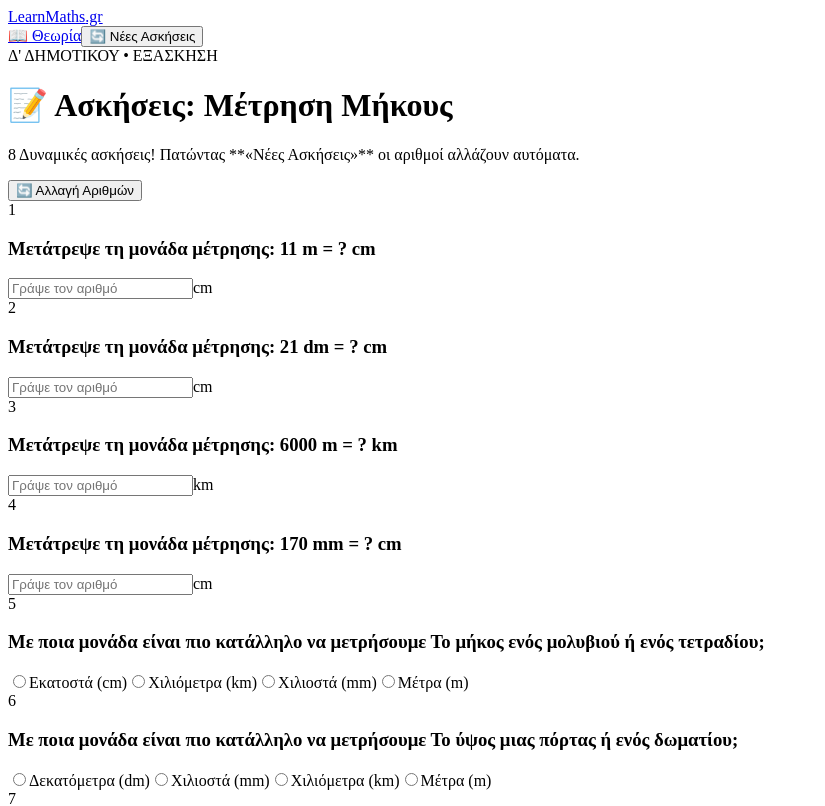
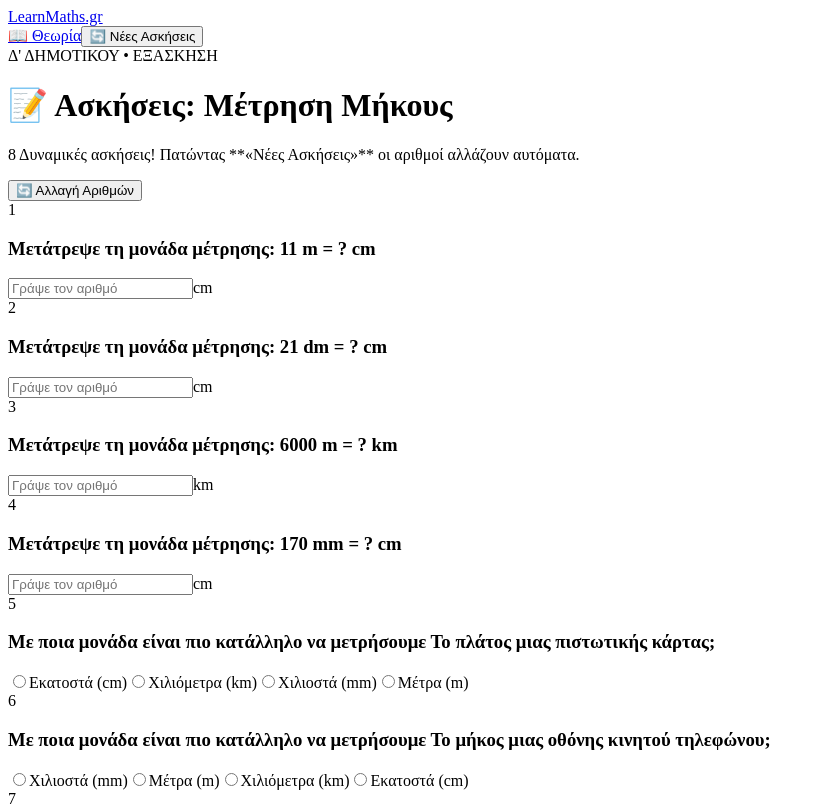
Before and after one commit to gkrimpas-lab/learn-maths-2026, a Next.js app: page /d-dimotikou/8-mikos-ask in a window 1280 px wide. Shown: the top 806 px of the page, without its empty margins (0-825 px from the left). Built offline with nearby package versions, Linux system fonts and the light colour scheme.

Commit message:
Update 8-mikos-ask.js

```diff
--- a/pages/d-dimotikou/8-mikos-ask.js
+++ b/pages/d-dimotikou/8-mikos-ask.js
@@ -20,24 +20,17 @@ function makeBigToSmallQuestion(prevQuestion = null) {
 
   let chosen, val, correct;
 
-  // Βρόχος ελέγχου μοναδικότητας
   while (true) {
     chosen = types[getRandomInt(0, types.length - 1)];
     val = getRandomInt(chosen.min, chosen.max);
     correct = val * chosen.factor;
 
-    // Αν δεν υπάρχει προηγούμενη ερώτηση ή αν είναι διαφορετική, προχωράμε
     if (!prevQuestion || prevQuestion.from !== chosen.from || prevQuestion.val !== val) {
       break;
     }
   }
 
-  return {
-    val,
-    from: chosen.from,
-    to: chosen.to,
-    correct
-  };
+  return { val, from: chosen.from, to: chosen.to, correct };
 }
 
 // 2. Ασκηση: Μετατροπή από Μικρή σε Μεγαλύτερη Μονάδα (Input)
@@ -60,27 +53,47 @@ function makeSmallToBigQuestion(prevQuestion = null) {
     }
   }
 
-  return {
-    val,
-    from: chosen.from,
-    to: chosen.to,
-    correct
-  };
+  return { val, from: chosen.from, to: chosen.to, correct };
 }
 
-// 3. Ασκηση: Επιλογή Κατάλληλης Μονάδας (MCQ)
+// 3. Ασκηση: Επιλογή Κατάλληλης Μονάδας (MCQ) - 22 ΔΙΑΦΟΡΕΤΙΚΕΣ ΕΡΩΤΗΣΕΙΣ
+const SUITABLE_UNITS_POOL = [
+  // ΧΙΛΙΟΜΕΤΡΑ (km)
+  { q: 'Την απόσταση μεταξύ δύο πόλεων (π.χ. Αθήνα - Θεσσαλονίκη)', correct: 'Χιλιόμετρα (km)', wrongs: ['Μέτρα (m)', 'Εκατοστά (cm)', 'Χιλιοστά (mm)'] },
+  { q: 'Το συνολικό μήκος ενός αυτοκινητοδρόμου', correct: 'Χιλιόμετρα (km)', wrongs: ['Μέτρα (m)', 'Δεκατόμετρα (dm)', 'Εκατοστά (cm)'] },
+  { q: 'Την απόσταση που διανύει ένα αεροπλάνο σε μια πτήση', correct: 'Χιλιόμετρα (km)', wrongs: ['Μέτρα (m)', 'Εκατοστά (cm)', 'Χιλιοστά (mm)'] },
+  { q: 'Το μήκος μιας διαδρομής μαραθωνίου δρόμου', correct: 'Χιλιόμετρα (km)', wrongs: ['Μέτρα (m)', 'Δεκατόμετρα (dm)', 'Εκατοστά (cm)'] },
+  { q: 'Την απόσταση του σπιτιού σου από το διπλανό χωριό', correct: 'Χιλιόμετρα (km)', wrongs: ['Μέτρα (m)', 'Εκατοστά (cm)', 'Χιλιοστά (mm)'] },
+
+  // ΜΕΤΡΑ (m)
+  { q: 'Το μήκος μιας πισίνας ολυμπιακών διαστάσεων', correct: 'Μέτρα (m)', wrongs: ['Χιλιόμετρα (km)', 'Εκατοστά (cm)', 'Χιλιοστά (mm)'] },
+  { q: 'Το ύψος ενός πολυώροφου κτιρίου', correct: 'Μέτρα (m)', wrongs: ['Χιλιόμετρα (km)', 'Χιλιοστά (mm)', 'Δεκατόμετρα (dm)'] },
+  { q: 'Το μήκος ενός γηπέδου ποδοσφαίρου', correct: 'Μέτρα (m)', wrongs: ['Χιλιόμετρα (km)', 'Εκατοστά (cm)', 'Χιλιοστά (mm)'] },
+  { q: 'Το ύψος μιας σχολικής αίθουσας', correct: 'Μέτρα (m)', wrongs: ['Χιλιόμετρα (km)', 'Χιλιοστά (mm)', 'Εκατοστά (cm)'] },
+  { q: 'Το μήκος ενός λεωφορείου', correct: 'Μέτρα (m)', wrongs: ['Χιλιόμετρα (km)', 'Χιλιοστά (mm)', 'Δεκατόμετρα (dm)'] },
+
+  // ΕΚΑΤΟΣΤΑ (cm)
+  { q: 'Το μήκος ενός μολυβιού ή ενός στυλό', correct: 'Εκατοστά (cm)', wrongs: ['Χιλιόμετρα (km)', 'Μέτρα (m)', 'Χιλιοστά (mm)'] },
+  { q: 'Το πλάτος ενός βιβλίου ή τετραδίου', correct: 'Εκατοστά (cm)', wrongs: ['Χιλιόμετρα (km)', 'Μέτρα (m)', 'Χιλιοστά (mm)'] },
+  { q: 'Το μήκος μιας οθόνης κινητού τηλεφώνου', correct: 'Εκατοστά (cm)', wrongs: ['Χιλιόμετρα (km)', 'Μέτρα (m)', 'Χιλιοστά (mm)'] },
+  { q: 'Το μήκος του πέλματος ενός παπουτσιού', correct: 'Εκατοστά (cm)', wrongs: ['Χιλιόμετρα (km)', 'Μέτρα (m)', 'Χιλιοστά (mm)'] },
+  { q: 'Το μήκος ενός συνηθισμένου χάρακα', correct: 'Εκατοστά (cm)', wrongs: ['Χιλιόμετρα (km)', 'Μέτρα (m)', 'Χιλιοστά (mm)'] },
+  { q: 'Το πλάτος μιας πιστωτικής κάρτας', correct: 'Εκατοστά (cm)', wrongs: ['Χιλιόμετρα (km)', 'Μέτρα (m)', 'Χιλιοστά (mm)'] },
+
+  // ΧΙΛΙΟΣΤΑ (mm)
+  { q: 'Το πάχος ενός κέρματος των 2 ευρώ', correct: 'Χιλιοστά (mm)', wrongs: ['Μέτρα (m)', 'Χιλιόμετρα (km)', 'Εκατοστά (cm)'] },
+  { q: 'Το πάχος μιας γόμας ή μιας πιστωτικής κάρτας', correct: 'Χιλιοστά (mm)', wrongs: ['Μέτρα (m)', 'Χιλιόμετρα (km)', 'Δεκατόμετρα (dm)'] },
+  { q: 'Το μήκος μιας μυρμηγκοφωλιάς ή ενός μυρμηγκιού', correct: 'Χιλιοστά (mm)', wrongs: ['Μέτρα (m)', 'Χιλιόμετρα (km)', 'Εκατοστά (cm)'] },
+  { q: 'Το πάχος του γυαλιού ενός παραθύρου', correct: 'Χιλιοστά (mm)', wrongs: ['Μέτρα (m)', 'Χιλιόμετρα (km)', 'Δεκατόμετρα (dm)'] },
+  { q: 'Τη διάμετρο της μύτης ενός μηχανικού μολυβιού (π.χ. 0,5)', correct: 'Χιλιοστά (mm)', wrongs: ['Μέτρα (m)', 'Χιλιόμετρα (km)', 'Εκατοστά (cm)'] },
+  { q: 'Το πάχος ενός φύλλου χαρτιού σχεδίασης', correct: 'Χιλιοστά (mm)', wrongs: ['Μέτρα (m)', 'Χιλιόμετρα (km)', 'Εκατοστά (cm)'] }
+];
+
 function makeSuitableUnitQuestion(prevQuestion = null) {
-  const scenarios = [
-    { q: 'Την απόσταση μεταξύ δύο πόλεων (π.χ. Αθήνα - Πάτρα)', correct: 'Χιλιόμετρα (km)', wrongs: ['Μέτρα (m)', 'Εκατοστά (cm)', 'Χιλιοστά (mm)'] },
-    { q: 'Το ύψος μιας πόρτας ή ενός δωματίου', correct: 'Μέτρα (m)', wrongs: ['Χιλιόμετρα (km)', 'Χιλιοστά (mm)', 'Δεκατόμετρα (dm)'] },
-    { q: 'Το μήκος ενός μολυβιού ή ενός τετραδίου', correct: 'Εκατοστά (cm)', wrongs: ['Χιλιόμετρα (km)', 'Μέτρα (m)', 'Χιλιοστά (mm)'] },
-    { q: 'Το πάχος ενός νομίσματος ή μιας κάρτας', correct: 'Χιλιοστά (mm)', wrongs: ['Μέτρα (m)', 'Χιλιόμετρα (km)', 'Εκατοστά (cm)'] }
-  ];
-
   let selected;
 
   while (true) {
-    selected = scenarios[getRandomInt(0, scenarios.length - 1)];
+    selected = SUITABLE_UNITS_POOL[getRandomInt(0, SUITABLE_UNITS_POOL.length - 1)];
     if (!prevQuestion || prevQuestion.qText !== selected.q) {
       break;
     }
```
